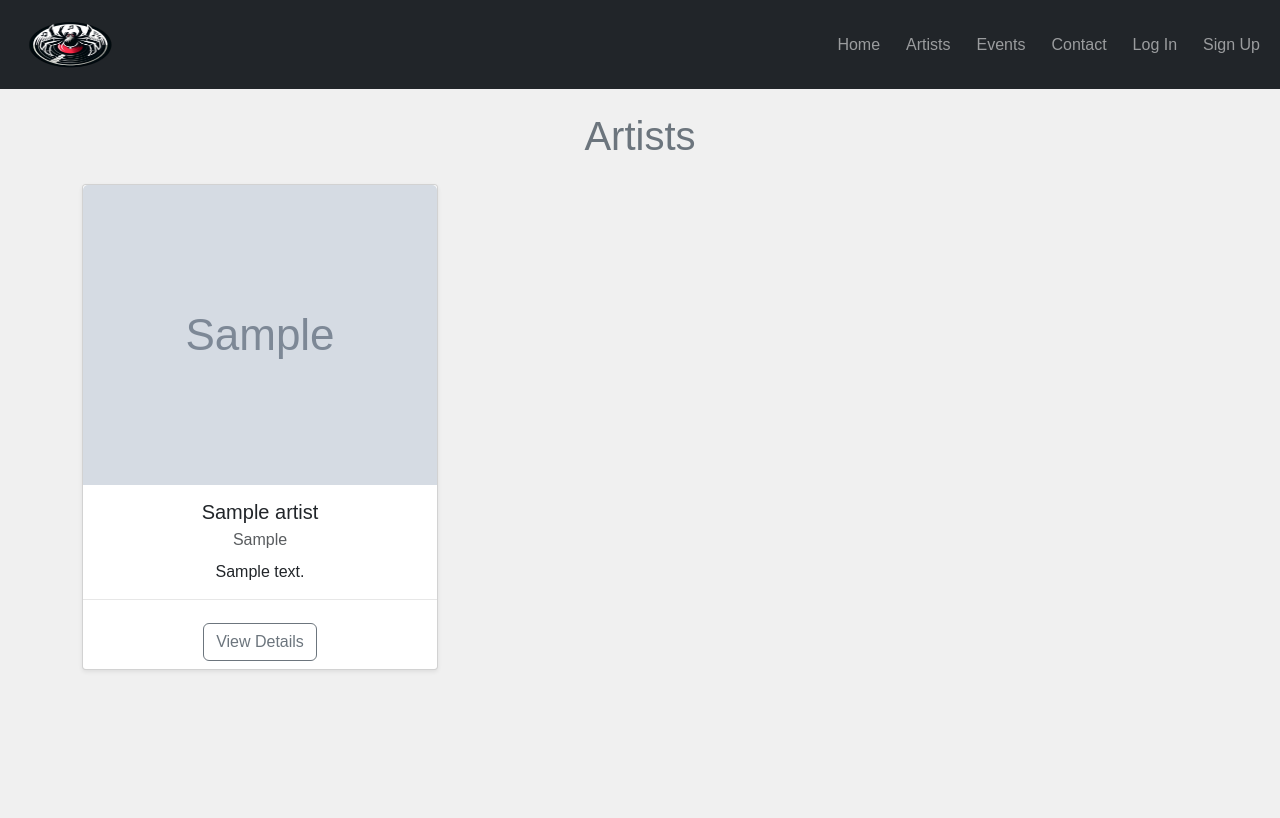
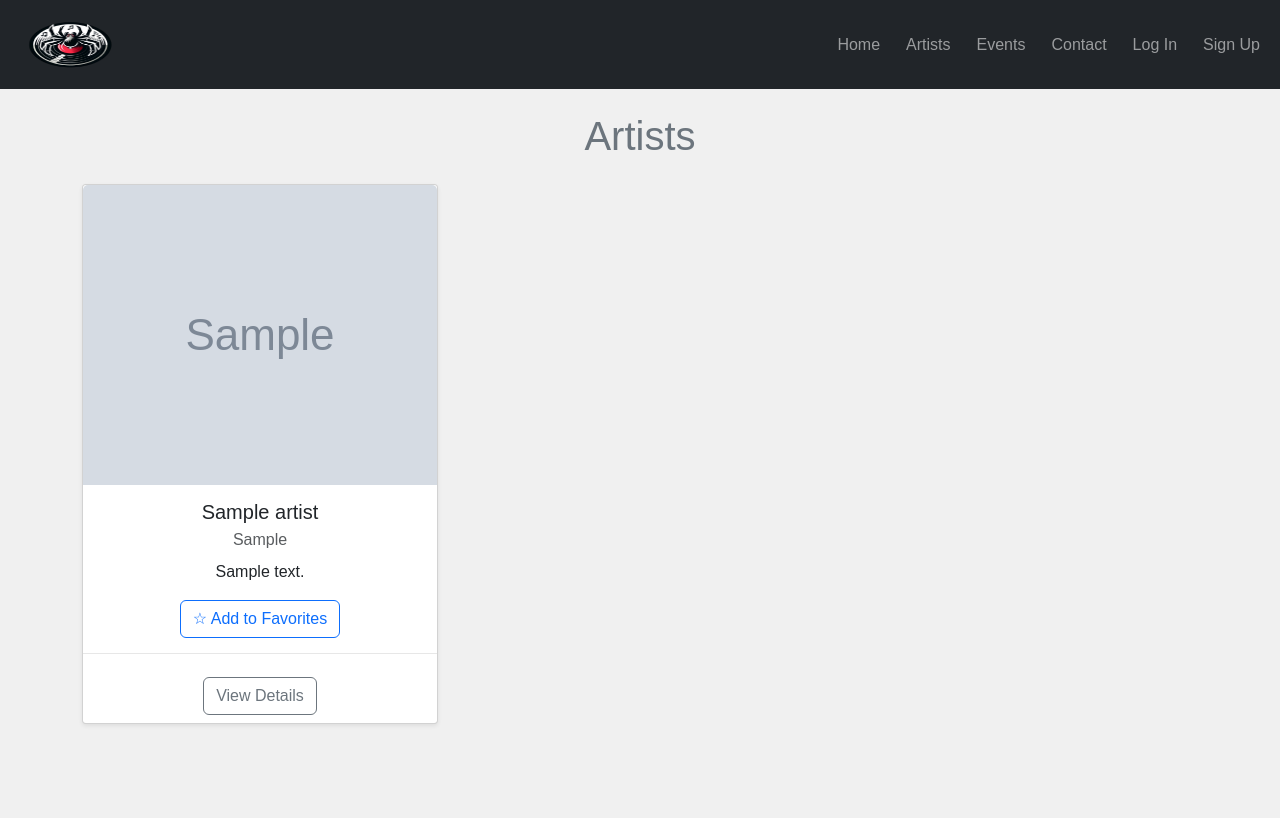
Before and after one commit to eneko98/WIS-Project, a Django app: page /wisapp/artists/ in a window 1280 px wide. Run offline with Django 5.2, Linux system fonts and the light colour scheme; tables that the repository leaves empty hold one stand-in row (values such as "Sample post"); grey boxes marked "Sample" are stand-in pictures.

Commit message:
Favorite artists functionality finished

```diff
--- a/wisproject/wisapp/models.py
+++ b/wisproject/wisapp/models.py
@@ -38,7 +38,7 @@ class UserProfile(models.Model):
     spotify_link = models.URLField(blank=True, null=True)
     twitter_link = models.URLField(blank=True, null=True)
     upcoming_events = models.ManyToManyField(Event, blank=True)
-    favorite_artists = models.TextField(blank=True, help_text="Other bands or singers they like")
+    favorite_artists = models.ManyToManyField('Artist', related_name='favorited_by')
     favorite_albums = models.TextField(blank=True, help_text="Other favorite albums")
 
     def __str__(self):
--- a/wisproject/wisapp/static/css/profile.css
+++ b/wisproject/wisapp/static/css/profile.css
@@ -92,6 +92,12 @@
   margin-right: 10px;
 }
 
+.artist-name {
+  font-weight: bold; /* This will apply bold styling */
+  margin-right: 10px;
+}
+
+
 .album-title {
   margin-right: 10px;
 }
--- /dev/null
+++ b/wisproject/wisapp/static/js/favorite_artists.js
@@ -0,0 +1,32 @@
+document.addEventListener('DOMContentLoaded', function () {
+    const favoriteLinks = document.querySelectorAll('.favorite-toggle');
+
+    favoriteLinks.forEach(link => {
+        link.addEventListener('click', function (event) {
+            event.preventDefault();
+            const url = this.href;
+            const btn = this; // Reference to the button
+
+            fetch(url, { method: 'GET' })
+            .then(response => response.json())
+            .then(data => {
+                if (data.status === 'success') {
+                    if (data.action === 'added') {
+                        btn.innerHTML = '★ Remove from Favorites';
+                        btn.classList.remove('btn-outline-primary');
+                        btn.classList.add('btn-outline-danger');
+                        btn.href = btn.href.replace('add-to-favorites', 'remove-from-favorites');
+                    } else {
+                        btn.innerHTML = '☆ Add to Favorites';
+                        btn.classList.remove('btn-outline-danger');
+                        btn.classList.add('btn-outline-primary');
+                        btn.href = btn.href.replace('remove-from-favorites', 'add-to-favorites');
+                    }
+                } else {
+                    alert('Something went wrong. Please try again.');
+                }
+            })
+            .catch(error => console.error('Error:', error));
+        });
+    });
+});
--- a/wisproject/wisapp/templates/artists.html
+++ b/wisproject/wisapp/templates/artists.html
@@ -1,5 +1,6 @@
 {% extends 'base.html' %}
 {% load static %}
+
 {% block content %}
 <link rel="stylesheet" href="{% static 'css/artists.css' %}">
 <div class="container mt-5">
@@ -15,6 +16,16 @@
                     <h5 class="card-title">{{ artist.name }}</h5>
                     <p class="card-subtitle mb-2 text-muted">{{ artist.genre }}</p>
                     <p class="card-text">{{ artist.bio }}</p>
+                    <!-- Favorite button -->
+                    {% if artist in request.user.userprofile.favorite_artists.all %}
+                    <a href="{% url 'remove-artists-from-favorites' artist.id %}" class="btn btn-outline-danger favorite-toggle">
+                        ★ Remove from Favorites
+                    </a>
+                    {% else %}
+                    <a href="{% url 'add-artists-to-favorites' artist.id %}" class="btn btn-outline-primary favorite-toggle">
+                        ☆ Add to Favorites
+                    </a>
+                    {% endif %}
                 </div>
                 <div class="card-footer bg-white text-center">
                     <a href="{% url 'artist_detail' artist.id %}" class="btn btn-outline-secondary btn-view-details">View Details</a>
@@ -24,4 +35,5 @@
         {% endfor %}
     </div>
 </div>
+<script src="{% static 'js/favorite_artists.js' %}"></script>
 {% endblock %}
--- a/wisproject/wisapp/templates/base.html
+++ b/wisproject/wisapp/templates/base.html
@@ -66,6 +66,7 @@
     <script src="https://cdn.jsdelivr.net/npm/@popperjs/core@2.9.3/dist/umd/popper.min.js"></script>
     <script src="https://cdn.jsdelivr.net/npm/bootstrap@5.3.0/dist/js/bootstrap.min.js"></script>
 
+
     {% block additional_scripts %}
     <!-- Additional scripts go here -->
     {% endblock additional_scripts %}
--- a/wisproject/wisapp/templates/events.html
+++ b/wisproject/wisapp/templates/events.html
@@ -129,13 +129,13 @@
                     </div>
                 </div>
                 <div class="col-sm-4 align-self-center text-end">
-                    <button class="btn btn-primary view-details"
+                    <button class="btn btn-outline-primary view-details"
                         onclick="location.href='{% url 'event_detail' event.id %}'">View Show</button>
                     <!-- Example conditional buttons for upcoming events -->
                     {% if event in request.user.userprofile.upcoming_events.all %}
-                        <button class="btn btn-secondary view-details" onclick="location.href='{% url 'remove_from_upcoming' event.id %}'">Remove from Upcoming</button>
+                        <button class="btn btn-outline-secondary view-details" onclick="location.href='{% url 'remove_from_upcoming' event.id %}'">Remove from Upcoming</button>
                     {% else %}
-                        <button class="btn btn-secondary view-details" onclick="location.href='{% url 'add_to_upcoming' event.id %}'">Add to Upcoming</button>
+                        <button class="btn btn-outline-secondary view-details" onclick="location.href='{% url 'add_to_upcoming' event.id %}'">Add to Upcoming</button>
                     {% endif %}
                 </div>
             </div>
--- a/wisproject/wisapp/urls.py
+++ b/wisproject/wisapp/urls.py
@@ -9,12 +9,14 @@ urlpatterns = [
     path('lognin/', views.log_in, name='log_in'),
     path('profile/', views.profile, name='profile'),
     path('edit_profile', views.edit_profile, name='edit_profile'),
+    path('artists/', views.artists, name='artists'),
+    path('artists/<int:artist_id>/', views.artist_detail, name='artist_detail'),
+    path('add-to-favorites/<int:artist_id>/', views.add_artists_to_favorites, name='add-artists-to-favorites'),
+    path('remove-from-favorites/<int:artist_id>/', views.remove_artists_from_favorites, name='remove-artists-from-favorites'),
+    path('events/', views.events, name='events'),
+    path('event/<int:event_id>/', views.event_detail, name='event_detail'),
     path('add-to-upcoming/<int:event_id>/', views.add_to_upcoming, name='add_to_upcoming'),
     path('remove-from-upcoming/<int:event_id>/', views.remove_from_upcoming, name='remove_from_upcoming'),
-    path('artists/', views.artists, name='artists'),
-    path('artists/<int:artist_id>/', views.artist_detail, name='artist_detail'),
-    path('events/', views.events, name='events'),
-    path('event/<int:event_id>/', views.event_detail, name='event_detail'),
     path('contact/', views.contact, name='contact'),
     path('subscribe/', views.subscribe, name='subscribe'),
     path('thank-you/', views.thank_you, name='thank_you'),
--- a/wisproject/wisapp/views.py
+++ b/wisproject/wisapp/views.py
@@ -1,4 +1,4 @@
-from django.http import HttpResponseRedirect
+from django.http import HttpResponseRedirect, JsonResponse
 from django.shortcuts import render, redirect, get_object_or_404
 from django.contrib.auth.decorators import login_required
 from django.contrib.auth import authenticate, login
@@ -42,7 +42,7 @@ def artist_detail(request, artist_id):
         {
             'name': artist['name'],
             'image_url': artist['images'][0]['url'] if artist['images'] else None,
-            'spotify_album_url': artist['external_urls']['spotify']  # Placeholder for album's Spotify URL
+            'spotify_album_url': artist['external_urls']['spotify']
         } for artist in related_artists_data
     ]
 
@@ -153,6 +153,20 @@ def remove_from_upcoming(request, event_id):
     user_profile.upcoming_events.remove(event)
     return redirect('events')
 
+@login_required
+def add_artists_to_favorites(request, artist_id):
+    artist = get_object_or_404(Artist, id=artist_id)
+    user_profile = UserProfile.objects.get(user=request.user)
+    user_profile.favorite_artists.add(artist)
+    return JsonResponse({'status': 'success', 'action': 'added', 'artist_id': artist_id})
+
+@login_required
+def remove_artists_from_favorites(request, artist_id):
+    artist = get_object_or_404(Artist, id=artist_id)
+    user_profile = UserProfile.objects.get(user=request.user)
+    user_profile.favorite_artists.remove(artist)
+    return JsonResponse({'status': 'success', 'action': 'removed', 'artist_id': artist_id})
+
 def subscribe(request):
     if request.method == 'POST':
         email = request.POST.get('email')
```
Also changed, not shown: wisproject/wisapp/templates/profile.html (+9 -4 lines), wisproject/wisapp/migrations/0014_remove_userprofile_favorite_artists_and_more.py (added).
